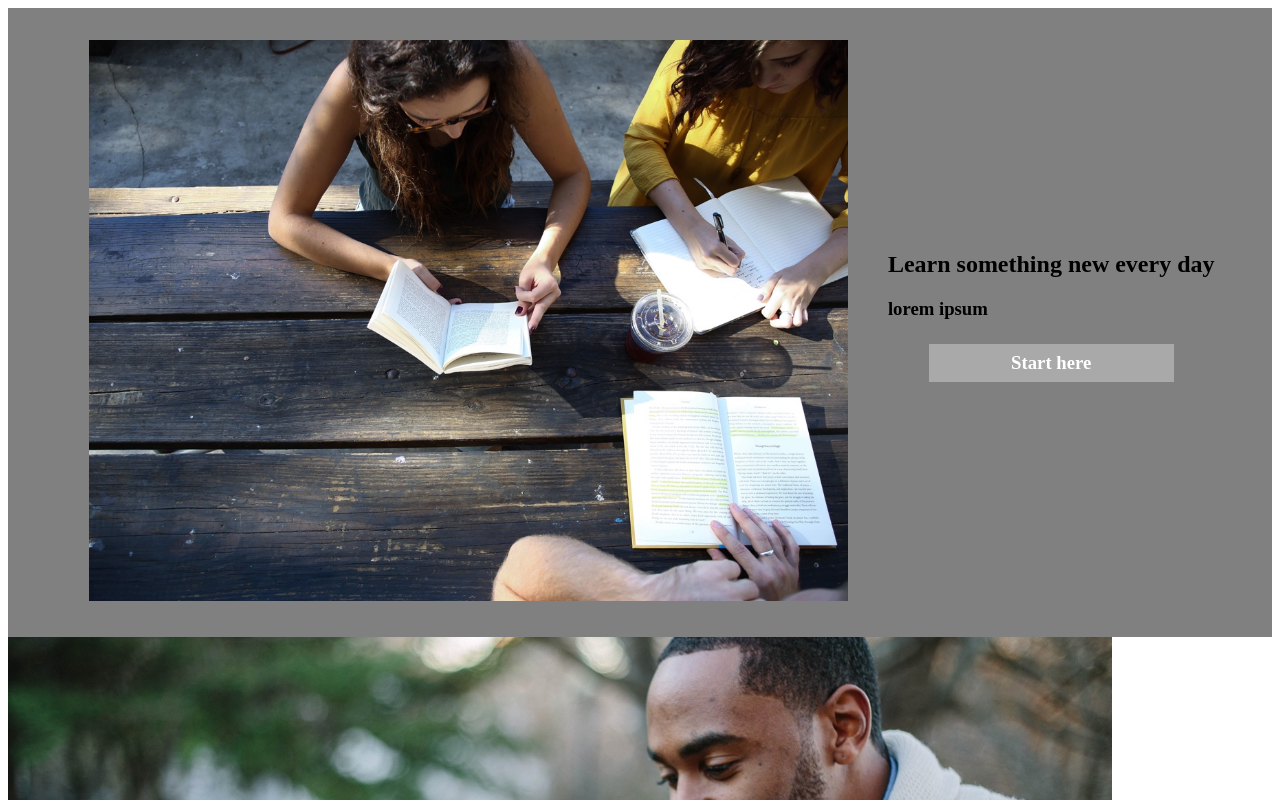
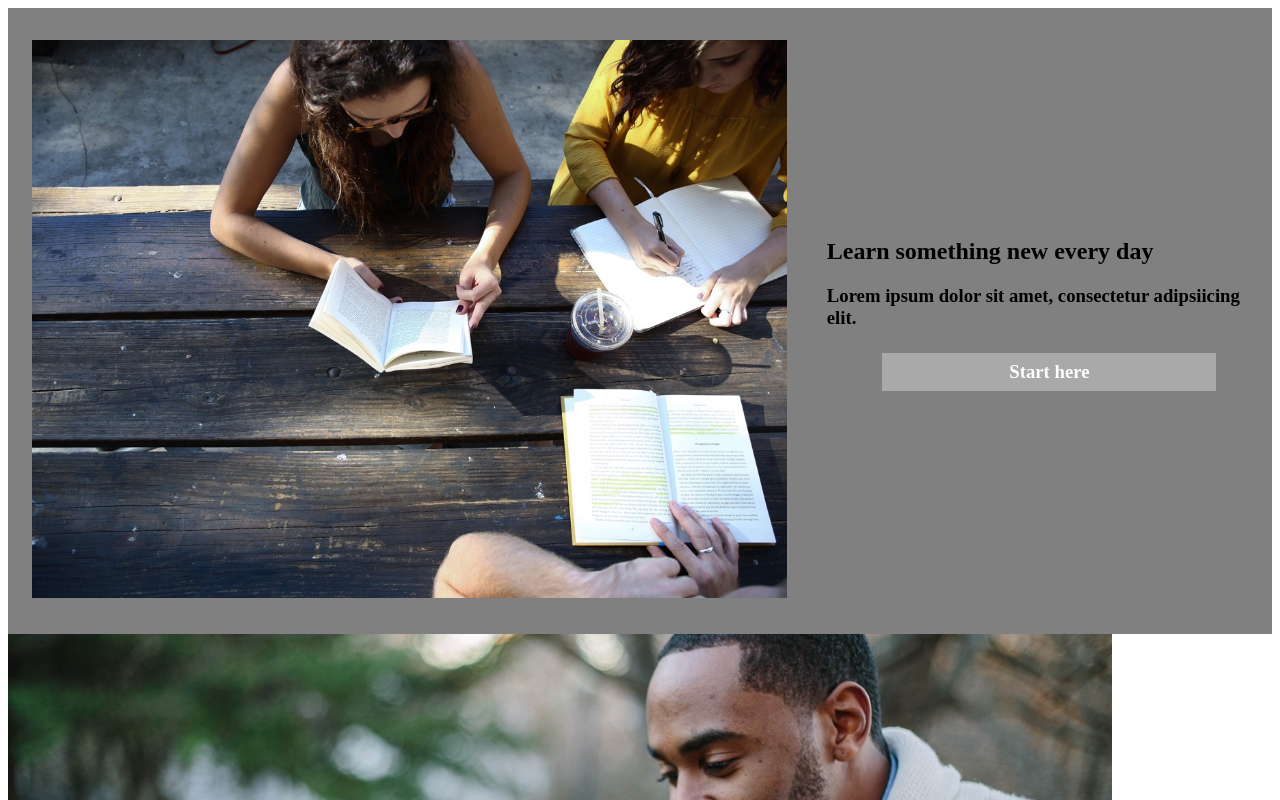
Before and after one commit to akbarratt/colmar, a plain HTML site: page index.html in a window 1280 px wide. Shown: the top 800 px of the page. Drawn offline with Linux system fonts and the light colour scheme; a web font is replaced by a local one.

Commit message:
Update banner image breakpoint.

```diff
--- a/index.html
+++ b/index.html
@@ -17,7 +17,7 @@
       </div>
       <div class="banner main">
         <h2>Learn something new every day</h2>
-        <h3>lorem ipsum</h3>
+        <h3>Lorem ipsum dolor sit amet, consectetur adipsiicing elit.</h3>
         <h3 class="button">Start here</h3>
       </div>
     </div>
--- a/resources/css/style.css
+++ b/resources/css/style.css
@@ -29,6 +29,7 @@ header {
 }
 
 /* Banner Styles */
+/* Figure out responsive padding */
 
 #banner {
   background-color: gray;
@@ -39,6 +40,7 @@ header {
 }
 
 .banner.img {
+  position: relative;
   height: 180px;
   overflow: hidden;
 }
@@ -58,7 +60,7 @@ header {
   margin-bottom: 32px;
 }
 
-@media only screen and (min-width: 400px) {
+@media only screen and (min-width: 780px) {
   #banner {
     flex-direction: row;
 
```
